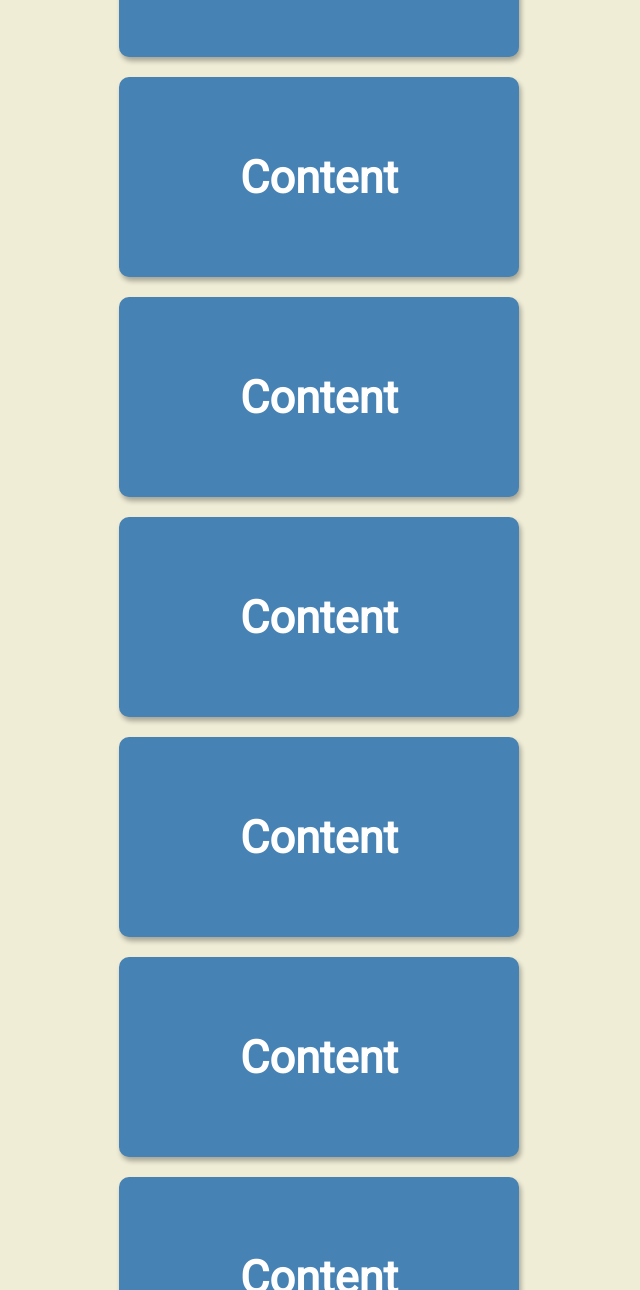
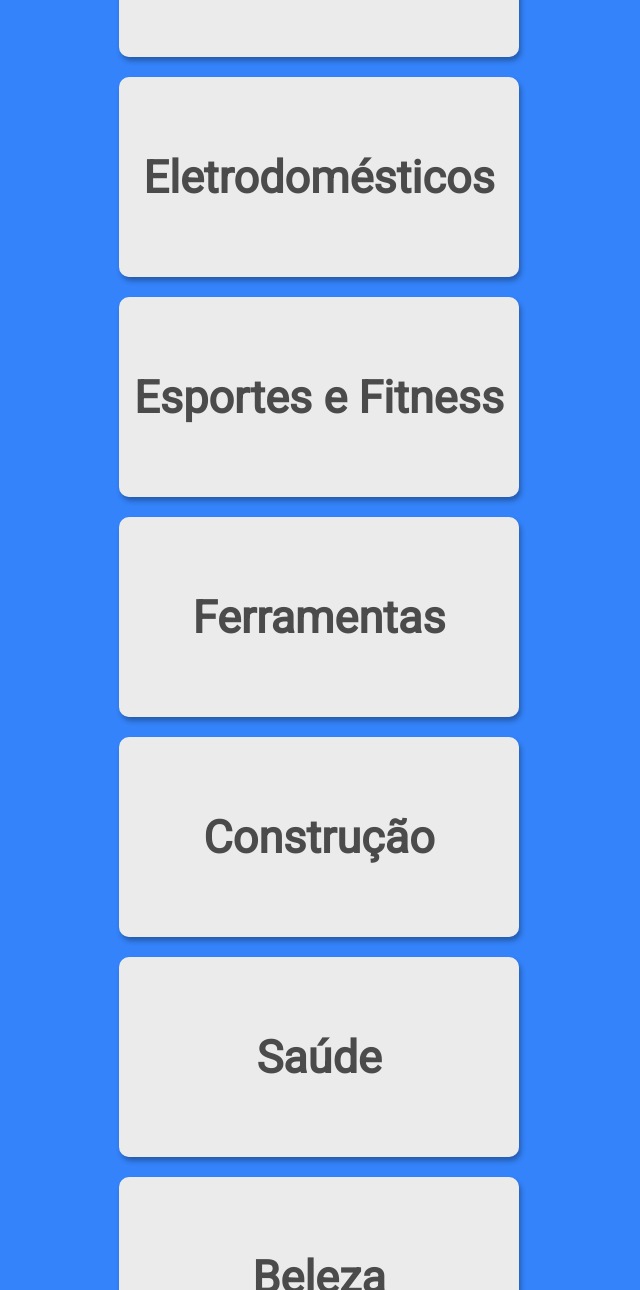
Before and after one commit to ValdineiJunior/ScrollAnimation, a plain HTML site: page index.html in a window 1280 px wide. Shown: the part 651-1941 px from the top of the page, without its empty margins (321-961 px from the left). Drawn offline with Linux system fonts and the light colour scheme.

Commit message:
change layout

```diff
--- a/index.html
+++ b/index.html
@@ -14,45 +14,45 @@
     <title>Scroll Animation</title>
   </head>
   <body>
-    <h1>Scroll to see the animation</h1>
+    <h1>Desça para ver mais</h1>
     <div class="box">
-      <h2>Content</h2>
+      <h2>Supermercado</h2>
     </div>
     <div class="box">
-      <h2>Content</h2>
+      <h2>Tecnologia</h2>
     </div>
     <div class="box">
-      <h2>Content</h2>
+      <h2>Casa e Móveis</h2>
     </div>
     <div class="box">
-      <h2>Content</h2>
+      <h2>Eletrodomésticos</h2>
     </div>
     <div class="box">
-      <h2>Content</h2>
+      <h2>Esportes e Fitness</h2>
     </div>
     <div class="box">
-      <h2>Content</h2>
+      <h2>Ferramentas</h2>
     </div>
     <div class="box">
-      <h2>Content</h2>
+      <h2>Construção</h2>
     </div>
     <div class="box">
-      <h2>Content</h2>
+      <h2>Saúde</h2>
     </div>
     <div class="box">
-      <h2>Content</h2>
+      <h2>Beleza</h2>
     </div>
     <div class="box">
-      <h2>Content</h2>
+      <h2>Moda</h2>
     </div>
     <div class="box">
-      <h2>Content</h2>
+      <h2>Bebês</h2>
     </div>
     <div class="box">
-      <h2>Content</h2>
+      <h2>Brinquedos</h2>
     </div>
     <div class="box">
-      <h2>Content</h2>
+      <h2>Imóveis</h2>
     </div>
     <script src="script.js"></script>
   </body>
--- a/style.css
+++ b/style.css
@@ -3,7 +3,7 @@
 }
 
 body {
-  background-color: #efedd6;
+  background-image: linear-gradient(90deg, #3483fa, #3483fa);
   font-family: 'Roboto', sans-serif;
   display: flex;
   flex-direction: column;
@@ -15,10 +15,12 @@ body {
 
 h1 {
   margin: 10px;
+  color: #fff;
+
 }
 
 .box {
-  background-color: steelblue;
+  background-image: linear-gradient(90deg, #ebebeb, #ebebeb);
   color: #fff;
   display: flex;
   align-items: center;
@@ -42,4 +44,5 @@ h1 {
 
 .box h2 {
   font-size: 45px;
+  color: #4b4b4b
 }
```
Also changed, not shown: Screenshot.png (added).
